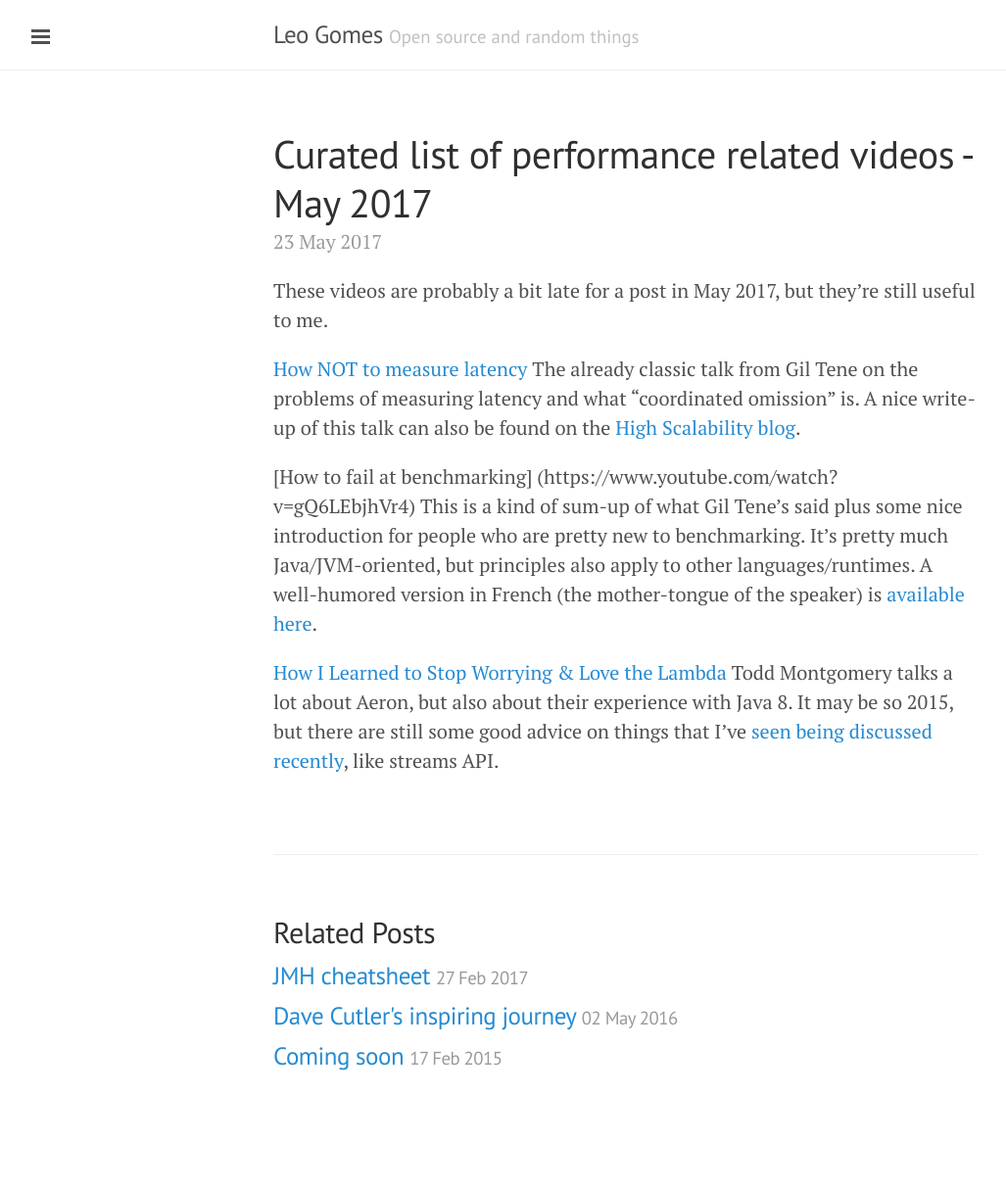
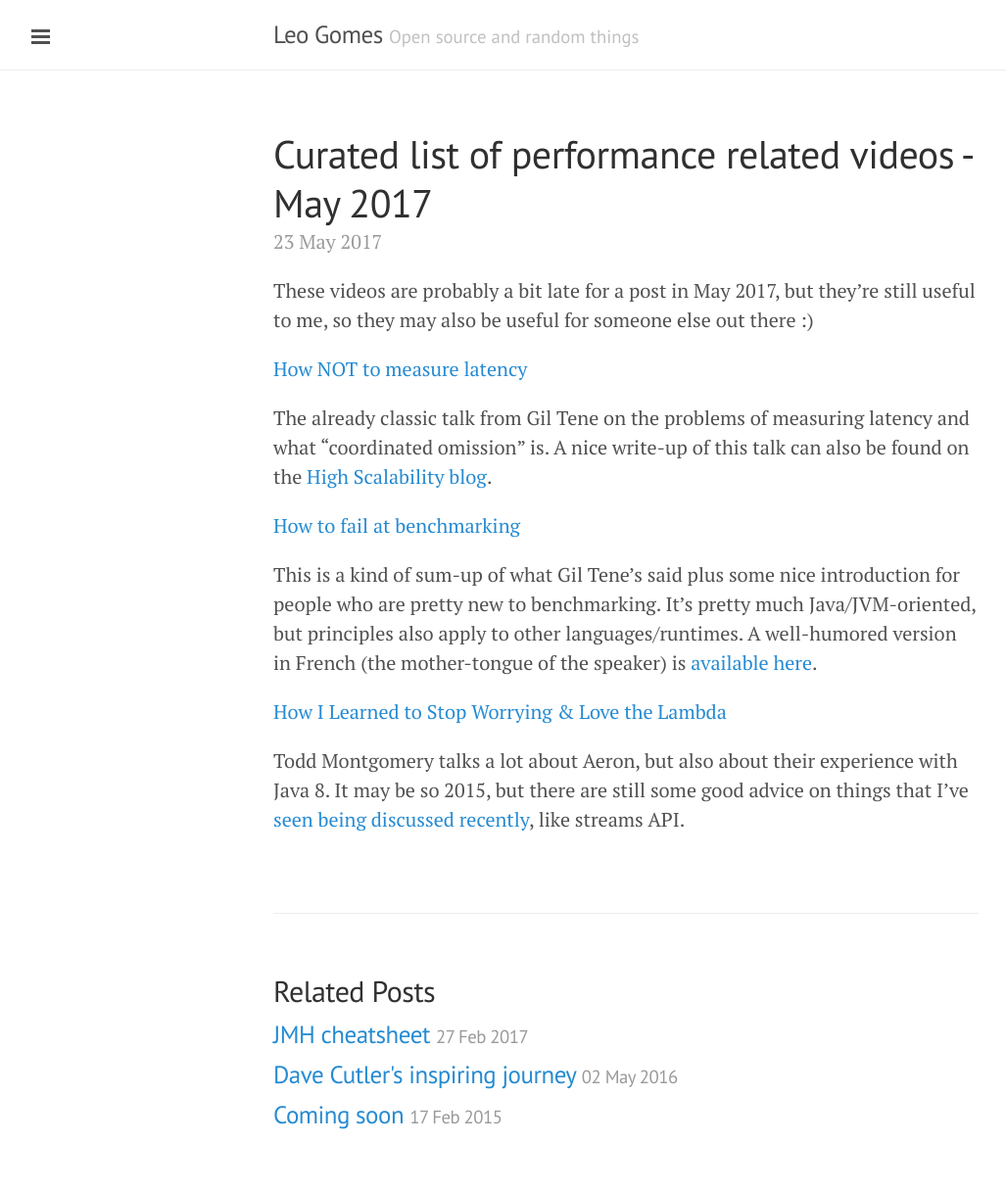
Before and after one commit to leogomes/leogomes.github.com, a Jekyll site: the page built from _posts/2017-05-23-curated-list-of-performance-videos.md, in a window 1280 px wide. Shown: the whole page at 98% size, without its empty margins (1-1028 px from the left). Built offline with Jekyll 4.4.1, drawn with Linux system fonts in a browser that asks for light colours; Markdown is read by kramdown in place of the engine named in the settings; comment, search, counter and statistics services are not loaded; before the commit the page ends 1155 px from its top, so only the background shows below that.

Commit message:
List of perf videos May 2017

```diff
--- a/_posts/2017-05-23-curated-list-of-performance-videos.md
+++ b/_posts/2017-05-23-curated-list-of-performance-videos.md
@@ -6,15 +6,19 @@ tags: [software, performance, tuning, java]
 categories: [engineering, performance]
 ---
 
-These videos are probably a bit late for a post in May 2017, but they're still useful to me.
+These videos are probably a bit late for a post in May 2017, but they're still useful to me, so they may also be useful for someone else out there :)
+
 
 [How NOT to measure latency](https://www.youtube.com/watch?v=lJ8ydIuPFeU)
+
 The already classic talk from Gil Tene on the problems of measuring latency and what "coordinated omission" is.
 A nice write-up of this talk can also be found on the [High Scalability blog](highscalability.com/blog/2015/10/5/your-load-generator-is-probably-lying-to-you-take-the-red-pi.html).
 
-[How to fail at benchmarking] (https://www.youtube.com/watch?v=gQ6LEbjhVr4)
+[How to fail at benchmarking](https://www.youtube.com/watch?v=gQ6LEbjhVr4)
+
 This is a kind of sum-up of what Gil Tene's said plus some nice introduction for people who are pretty new to benchmarking. It's pretty much Java/JVM-oriented, but principles also apply to other languages/runtimes. A well-humored version in French (the mother-tongue of the speaker) is [available here](https://www.youtube.com/watch?v=-n8QQEhVJsw).
 
 
 [How I Learned to Stop Worrying & Love the Lambda](https://www.infoq.com/presentations/java8-performance)
+
 Todd Montgomery talks a lot about Aeron, but also about their experience with Java 8. It may be so 2015, but there are still some good advice on things that I've [seen being discussed recently](http://mail.openjdk.java.net/pipermail/jmh-dev/2016-August/002303.html), like streams API.
```
